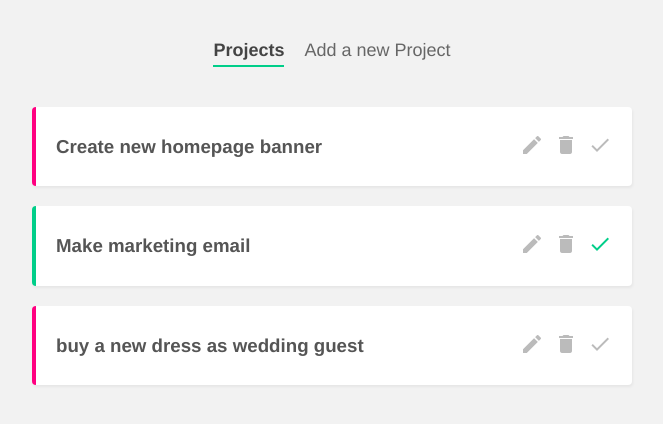
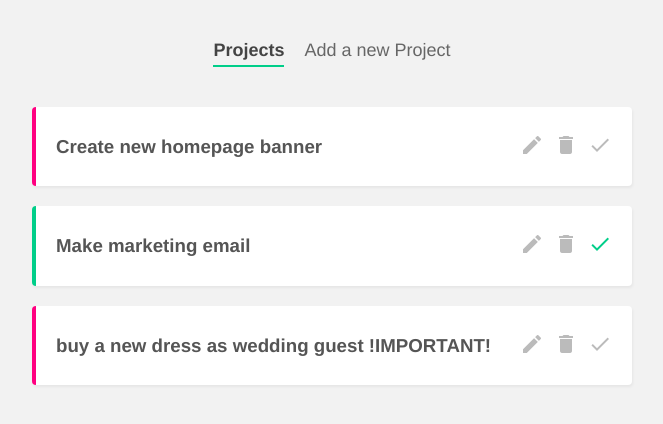
Before and after one commit to AdaN6/project-planner, a Vue app: page / in a window 1280 px wide. Shown: the top 424 px of the page, without its empty margins (308-971 px from the left). Built offline with nearby package versions, Linux system fonts and the light colour scheme; data requests are answered from the project's data file.

Commit message:
Updating changes of the proj in EditProj

```diff
--- a/data/db.json
+++ b/data/db.json
@@ -13,8 +13,8 @@
       "complete": true
     },
     {
-      "title": "buy a new dress as wedding guest",
-      "details": "browse from diff websites",
+      "title": "buy a new dress as wedding guest !IMPORTANT!",
+      "details": "browse from diff websites!!!",
       "complete": false,
       "id": 3
     }
--- a/src/views/EditProject.vue
+++ b/src/views/EditProject.vue
@@ -1,5 +1,5 @@
 <template>
-  <form>
+  <form @submit.prevent="handleSubmit">
     <label>Title:</label>
     <input type="text" v-model="title" required>
     <label>Details:</label>
@@ -25,7 +25,28 @@ export default {
             this.title = data.title
             this.details = data.details
         })
+    },
+    methods: {
+        handleSubmit() {
+            fetch(this.uri, {
+                method: 'PATCH',
+                headers: {'Content-Type': 'application/json'},
+                body: JSON.stringify({
+                    title: this.title,
+                    details: this.details
+                    })
+                })
+            .then(() => {
+                this.$router.push('/')
+            })
+            .catch((err) => {
+                console.log(err.message)
+            })
+        }
+
+
     }
+
 }
 </script>
 
```
